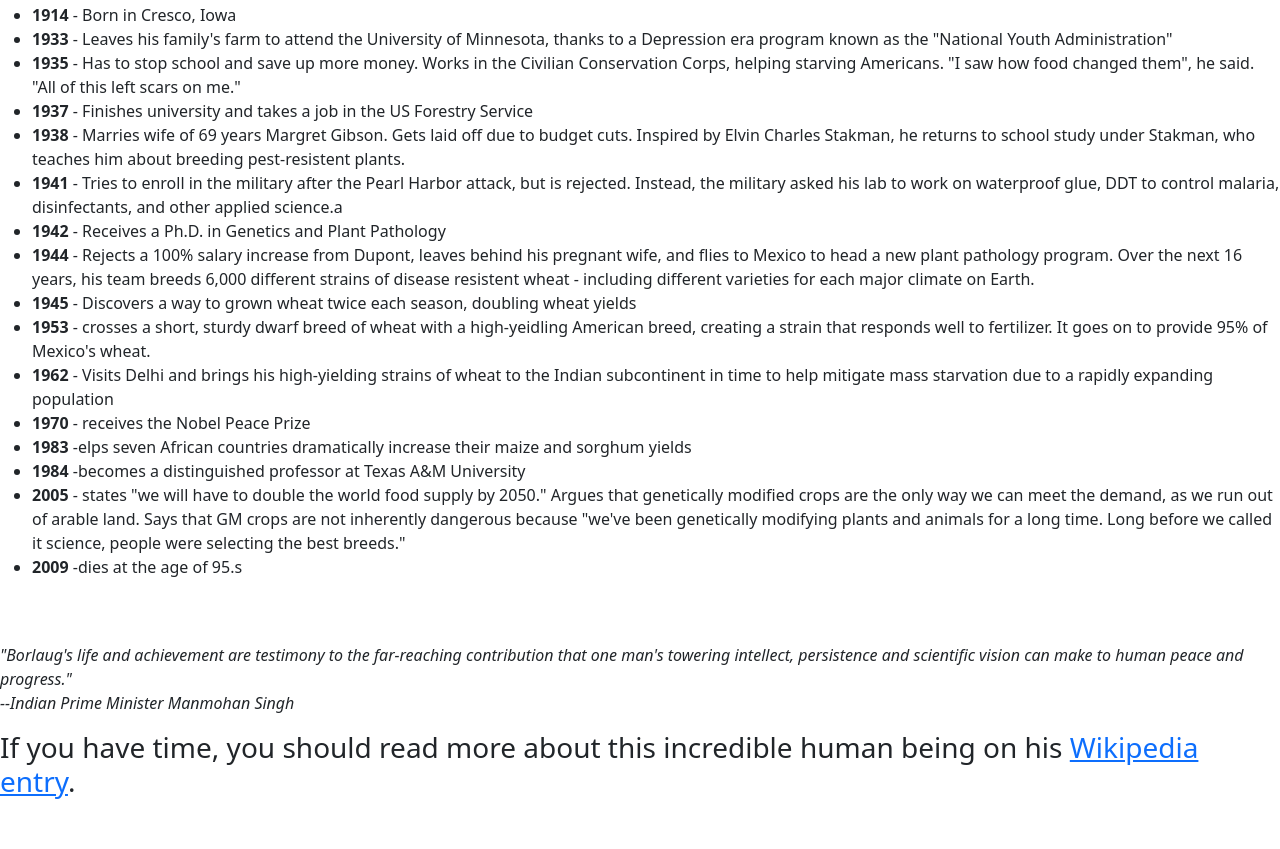
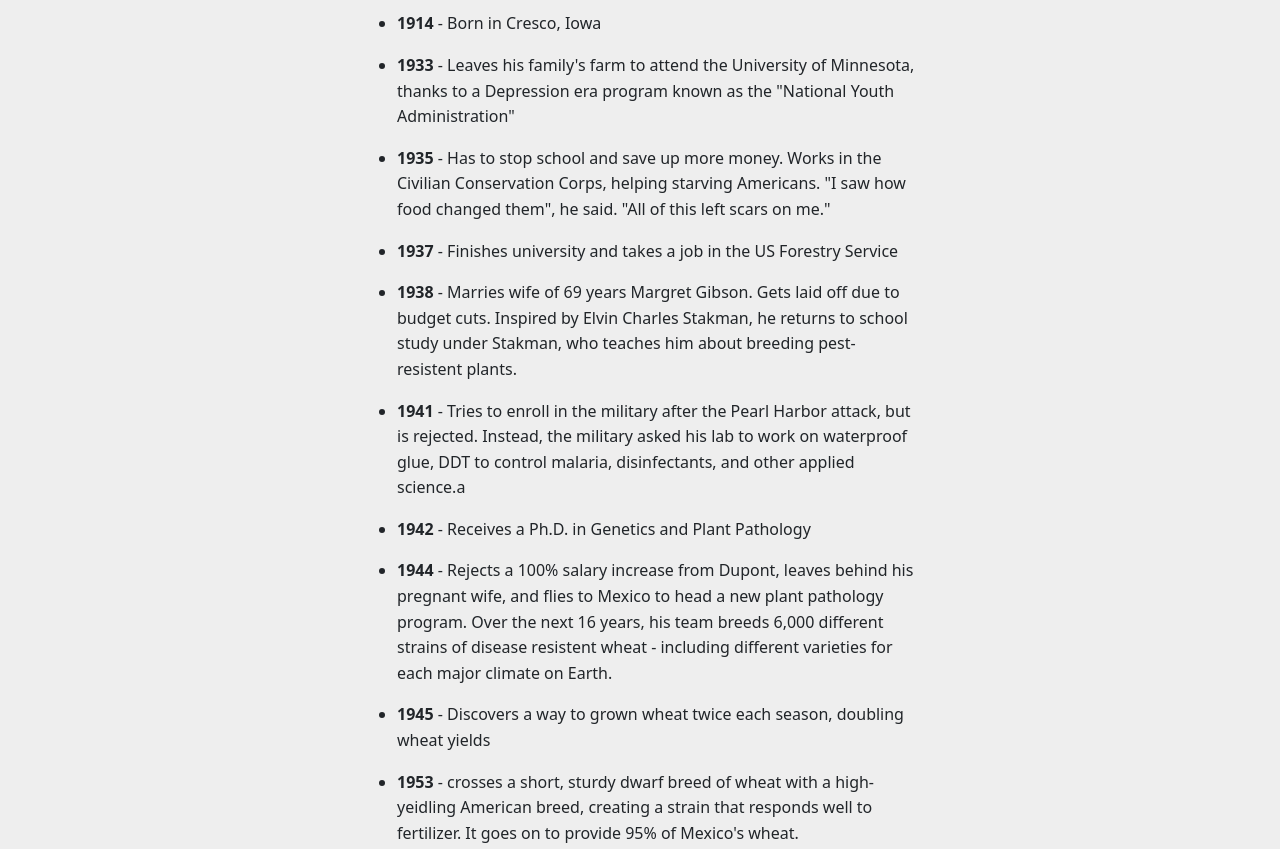
Before and after one commit to obaidulnasir/tribute-page, a plain HTML site: page index.html in a window 1280 px wide. Shown: the part 479-1328 px from the top of the page. Before the commit the page ends 1286 px from the top, so only its background shows below. Drawn offline with nearby package versions, Linux system fonts and the light colour scheme.

Commit message:
css added

```diff
--- a/index.html
+++ b/index.html
@@ -9,7 +9,8 @@
     <!-- Bootstrap CSS -->
     <link href="https://cdn.jsdelivr.net/npm/bootstrap@5.0.1/dist/css/bootstrap.min.css" rel="stylesheet"
         integrity="sha384-+0n0xVW2eSR5OomGNYDnhzAbDsOXxcvSN1TPprVMTNDbiYZCxYbOOl7+AMvyTG2x" crossorigin="anonymous">
-
+    <!-- main css -->
+    <link rel="stylesheet" href="style.css">
     <title>Tribute Page</title>
 </head>
 
@@ -53,8 +54,7 @@
               id="tribute-link"
               href="https://en.wikipedia.org/wiki/Norman_Borlaug"
               target="_blank"
-              >Wikipedia entry</a
-            >.
+              >Wikipedia entry</a>
           </h3>
 
     </main>
--- a/style.css
+++ b/style.css
@@ -1,3 +1,19 @@
 body{
+    text-align: center;
+}
+
+
+#main{
     background-color: #EEEEEE;
 }
+
+ul {
+    max-width: 550px;
+    margin: 0 auto 50px auto;
+    text-align: left;
+    line-height: 1.6;
+  }
+
+  li {
+    margin: 16px 0;
+  }
```
